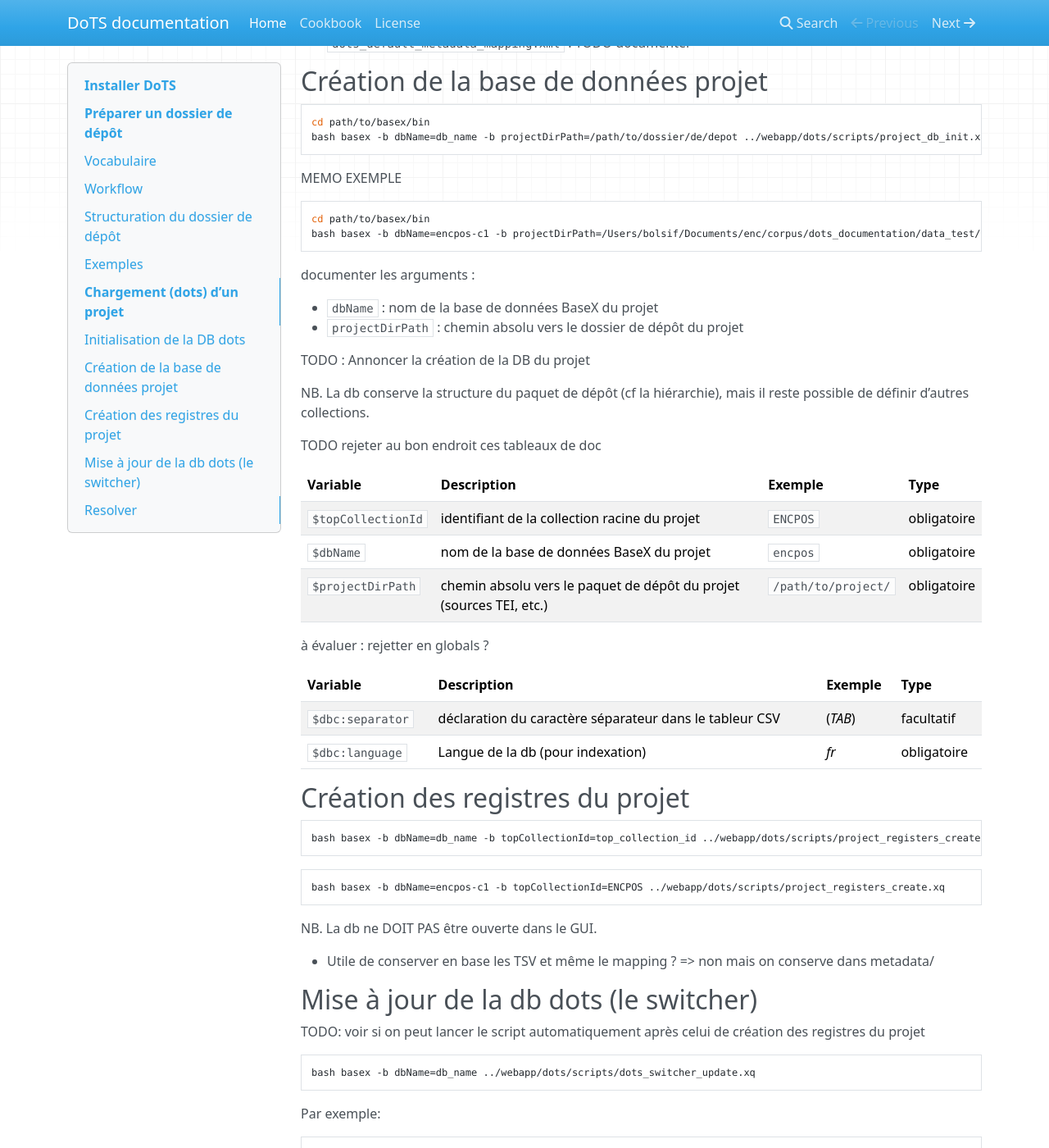
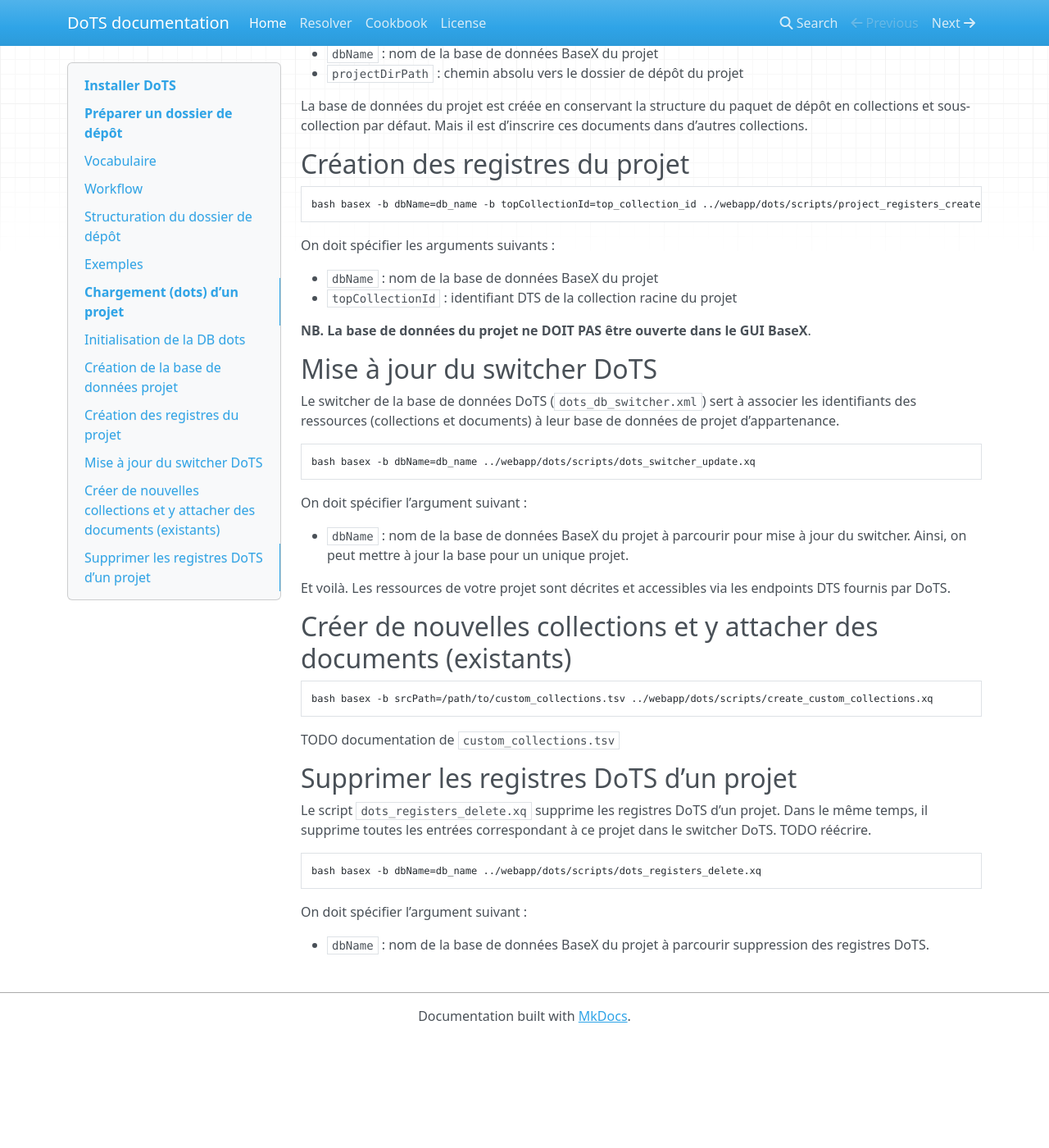
Before and after one commit to emmamorlock/dots_documentation, an MkDocs documentation site: the page built from docs/index.md, in a window 1280 px wide and 1400 px high, scrolled down 3079 px. Shown: the whole window at 82% size. Built offline with MkDocs 1.6.1, drawn with Linux system fonts in a browser that asks for light colours; nearby versions of some CDN libraries; after the commit the page ends 4346 px from its top, so only the background shows below that; some of the changed text lies outside the part shown.

Commit message:
encpos c2

````diff
--- a/docs/cookbook.md
+++ b/docs/cookbook.md
@@ -32,10 +32,10 @@
 ```
 
 Pour la gestion et l’édition de vos sources XML/TEI vous pouvez bien entendu organiser le dossier comme bon vous semble.
-Mais pour le chargement en base, le dossier de dépôt DoTS explicite vos choix documentaires :
+Mais pour le chargement en base, le dossier de dépôt DoTS explicite vos choix documentaires. POur la publication d’un périodique,
 
-- un article peut être traité comme un document (cas 1)
-- un article peut être traité comme le fragment d’un volume (cas 2)
+- les articles (ici les positions de thèse) peuvent être traités comme des documents (cas 1)
+- les articles (ici les positions de thèse) peuvent être traités comme le fragment d’un volume (cas 2)
 
 
 ### Cas 1. Un article est un document
@@ -68,7 +68,7 @@
 
 #### Corpus de test
 
-Le corpus de test est disponible : [https://github.com/chartes/dots/tree/chore/change-data-model/13/data_test/ENCPOS/TEI](https://github.com/chartes/dots/tree/chore/change-data-model/13/data_test/ENCPOS/TEI)
+Le corpus de test est disponible : [https://github.com/chartes/dots_documentation/tree/dev/data_test/periodiques/encpos_by_abstract](https://github.com/chartes/dots_documentation/tree/dev/data_test/periodiques/encpos_by_abstract)
 
 ```
 Dir Project
@@ -103,16 +103,16 @@
 
 Ce dossier est facultatif.
 
-Il contient les métadonnées descriptives des ressources : `titles.tsv` pour la description des collections et `encpos.tsv` pour la description des documents.
+Il contient les métadonnées descriptives des ressources : `default_collections_titles.tsv` pour la description des collections et `documents_metadata.tsv` pour la description des documents.
 
-Le fichier `metadata_mapping.xml` est important. Il permet de :
+Le fichier `dots_metadata_mapping.xml` est important. Il permet de :
 
 - lister et qualifier les métadonnées partagées via le endpoint DTS Collections ;
 - déclarer leur localisation.
 
 Ces métadonnées peuvent être inscrites dans la source XML/TEI, généralement dans le `teiHeader`. Dans ce cas, la localisation est inscrite en valeur de l’attribut `@xpath`.
 
-Ces métadonnées peuvent être déportées dans un tableur CSV (`@source`). Dans ce cas, la localisation est inscrite en valeur de l’attribut `@content`.
+Ces métadonnées peuvent être déportées dans un tableur CSV (`@source`). Dans ce cas, la localisation est inscrite en valeur de l’attribut `@value`.
 
 Exemples :
 
@@ -131,12 +131,27 @@
   format="csv"
   source="/dots/titles.csv"
   resourceId="id"
-  content="title"
+  value="title"
   scope="collection"/>
 ```
 
-> NB1. Il est recommandé de fournir a minima un CSV avec le titre des collections (ici `titles.csv`).
+> NB1. Il est recommandé de fournir a minima un CSV avec le titre des collections (ici `default_collections_titles.tsv`).
 > NB2. Si aucune métadonnée n’est fournie, DoTS utilise le nom du dossier (qui sert aussi d’identifiant de collection) comme titre de collection.
+
+
+#### Déclaration des fragments
+
+TODO documentation des `tei:citeStructure`
+
+```xml
+<encodingDesc>
+  <refsDecl>
+    <citeStructure unit="chapter" match="/TEI/text/body/div" use="position()">
+      <citeData use="head" property="dc:title"/>
+    </citeStructure>
+  </refsDecl>
+</encodingDesc>
+```
 
 
 #### Ajout d’une collection thématique
@@ -144,12 +159,6 @@
 ```
 bash basex -b srcPath=/path/to/csv ../webapp/dots/scripts/4_ADD_Transverse_collections.xq
 ```
-
-
-```
-bash basex -b srcPath=/Users/bolsif/Documents/enc/corpus/dots_documentation/data_test/periodiques/encpos_by_abstract/metadata/custom_collections.tsv ../webapp/dots/scripts/4_ADD_Transverse_collections.xq
-```
-
 
 
 ### Cas 2. Un article est un fragment
@@ -218,30 +227,7 @@
 ```
 
 
-#### Synopsis
 
-```
-cd path/to/basex/bin
-bash basex ../webapp/dots/scripts/dots_db_init.xq
-bash basex -b dbName=encpos -b projectDirPath=/Users/bolsif/Documents/enc/corpus/dots/data_test/ENCPOS ../webapp/dots/scripts/project_db_init.xq
-bash basex -b dbName=encpos -b topCollectionId=ENCPOS ../webapp/dots/scripts/project_registers_create.xq
-bash basex -b dbName=encpos ../webapp/dots/scripts/dots_switcher_update.xq
-```
-
-VINCENT
-
-```
-cd /Applications/basex/bin
-
-bash basex ../webapp/dots/scripts/dots_db_init.xq
-
-bash basex -b dbName=encpos-c2 -b projectDirPath=/Users/bolsif/Documents/enc/corpus/dots_documentation/data_test/periodique_positions/positions_by_volume ../webapp/dots/scripts/project_db_init.xq
-
-bash basex -b dbName=encpos-c2 -b topCollectionId=ENCPOS_c2 ../webapp/dots/scripts/project_registers_create.xq
-
-bash basex -b dbName=encpos-c2 ../webapp/dots/scripts/dots_switcher_update.xq
-
-```
 
 
 Delete
--- a/docs/index.md
+++ b/docs/index.md
@@ -104,17 +104,14 @@
 
 - Les documents XML/TEI – `data/`. Ce dossier est **obligatoire**. Il contient les sources XML/TEI de votre projet organisées selon la hiérarchie de votre choix. Cette hiérarchie représente les collections par défaut de votre projet. Par exemple, ici, les documents `file_1.xml` et `file_2.xml` appartiennent à la collection `collection_1`.
 
-- Les métadonnées – `metadata/`. Ce dossier est **optionnel**.
+- Les métadonnées – `metadata/`. Ce dossier est **optionnel**. TODO
 
-**TODO. Détailler**
+- `tei:citeStructure`. TODO documenter l’usage de cet élément pour la définition des fragments
 
-- les contraintes
-- optionnel/obligatoire
-- méthodes pour le produire
 
 ## Exemples
 
-la structuration reflète la structure éditoriale du projet.
+La structuration du *dossier de dépôt* reflète la structure éditoriale du projet.
 
 TODO: développer
 
@@ -139,13 +136,7 @@
 bash basex ../webapp/dots/scripts/dots_db_init.xq
 ```
 
-TODO : création de la DB dots avec switcher vide et le data_mapping par défaut (à conserver ?)
-
-Création de la base de données dots, avec 2 fichiers
-
-- `dots_db_switcher.xml` : TODO documenter
-- `dots_default_metadata_mapping.xml` : TODO documenter
-
+TODO Doc
 
 ## Création de la base de données projet
 
@@ -155,41 +146,12 @@
 bash basex -b dbName=db_name -b projectDirPath=/path/to/dossier/de/depot ../webapp/dots/scripts/project_db_init.xq
 ```
 
-MEMO EXEMPLE
-
-```bash
-cd path/to/basex/bin
-bash basex -b dbName=encpos-c1 -b projectDirPath=/Users/bolsif/Documents/enc/corpus/dots_documentation/data_test/periodiques/encpos_by_abstract ../webapp/dots/scripts/project_db_init.xq
-```
-
-
-documenter les arguments :
+On doit spécifier les arguments suivants :
 
 - `dbName` : nom de la base de données BaseX du projet
 - `projectDirPath` : chemin absolu vers le dossier de dépôt du projet
 
-TODO : Annoncer la création de la DB du projet
-
-NB. La db conserve la structure du paquet de dépôt (cf la hiérarchie), mais il reste possible de définir d’autres collections.
-
-
-
-TODO rejeter au bon endroit ces tableaux de doc
-
-| Variable | Description | Exemple | Type |
-| -------- | -------- | -------- | -------- |
-| `$topCollectionId`     | identifiant de la collection racine du projet     | `ENCPOS` | obligatoire     |
-| `$dbName`     | nom de la base de données BaseX du projet     | `encpos` | obligatoire     |
-| `$projectDirPath`   | chemin absolu vers le paquet de dépôt du projet (sources TEI, etc.)    | `/path/to/project/` | obligatoire     |
-
-à évaluer : rejetter en globals ?
-
-| Variable | Description | Exemple | Type |
-| -------- | -------- | -------- | -------- |
-| `$dbc:separator`      | déclaration du caractère séparateur dans le tableur CSV     | (*TAB*) | facultatif     |
-| `$dbc:language`   | Langue de la db (pour indexation)     | *fr* | obligatoire     |
-
-
+La base de données du projet est créée en conservant la structure du paquet de dépôt en collections et sous-collection par défaut. Mais il est d’inscrire ces documents dans d’autres collections.
 
 
 ## Création des registres du projet
@@ -199,37 +161,50 @@
 bash basex -b dbName=db_name -b topCollectionId=top_collection_id ../webapp/dots/scripts/project_registers_create.xq
 ```
 
+On doit spécifier les arguments suivants :
 
-```bash
-bash basex -b dbName=encpos-c1 -b topCollectionId=ENCPOS ../webapp/dots/scripts/project_registers_create.xq
-```
+- `dbName` : nom de la base de données BaseX du projet
+- `topCollectionId` : identifiant DTS de la collection racine du projet
 
-NB. La db ne DOIT PAS être ouverte dans le GUI.
-
-- Utile de conserver en base les TSV et même le mapping ? => non mais on conserve dans metadata/
+**NB. La base de données du projet ne DOIT PAS être ouverte dans le GUI BaseX**.
 
 
-## Mise à jour de la db dots (le switcher)
+## Mise à jour du switcher DoTS
 
-TODO: voir si on peut lancer le script automatiquement après celui de création des registres du projet
+Le switcher de la base de données DoTS (`dots_db_switcher.xml`) sert à associer les identifiants des ressources (collections et documents) à leur base de données de projet d’appartenance.
+
 
 ```bash
 bash basex -b dbName=db_name ../webapp/dots/scripts/dots_switcher_update.xq
 ```
 
-Par exemple:
+On doit spécifier l’argument suivant :
+
+- `dbName` : nom de la base de données BaseX du projet à parcourir pour mise à jour du switcher. Ainsi, on peut mettre à jour la base pour un unique projet.
+
+
+Et voilà. Les ressources de votre projet sont décrites et accessibles via les endpoints DTS fournis par DoTS.
+
+
+## Créer de nouvelles collections et y attacher des documents (existants)
+
 
 ```bash
-bash basex -b dbName=encpos-c1 ../webapp/dots/scripts/dots_switcher_update.xq
+bash basex -b srcPath=/path/to/custom_collections.tsv ../webapp/dots/scripts/create_custom_collections.xq
 ```
 
+TODO documentation de `custom_collections.tsv`
 
-## Resolver
 
-Lancer basexhttp: https://docs.basex.org/wiki/Web_Application
 
-```sh
-basex % bin/basexhttp
+## Supprimer les registres DoTS d’un projet
+
+Le script `dots_registers_delete.xq` supprime les registres DoTS d’un projet. Dans le même temps, il supprime toutes les entrées correspondant à ce projet dans le switcher DoTS. TODO réécrire.
+
+```bash
+bash basex -b dbName=db_name ../webapp/dots/scripts/dots_registers_delete.xq
 ```
 
-consulter [http://0.0.0.0:8080/api/dts/](http://0.0.0.0:8080/api/dts/)
+On doit spécifier l’argument suivant :
+
+- `dbName` : nom de la base de données BaseX du projet à parcourir suppression des registres DoTS.
--- a/mkdocs.yml
+++ b/mkdocs.yml
@@ -2,6 +2,7 @@
 site_url: https://dots.documentation.com/
 nav:
     - Home: index.md
+    - Resolver: resolver.md
     - Cookbook: cookbook.md
     - License: license.md
 # theme: readthedocs
````
Also changed, not shown: docs/resolver.md (added, +9 -0 lines), 8 other files.
